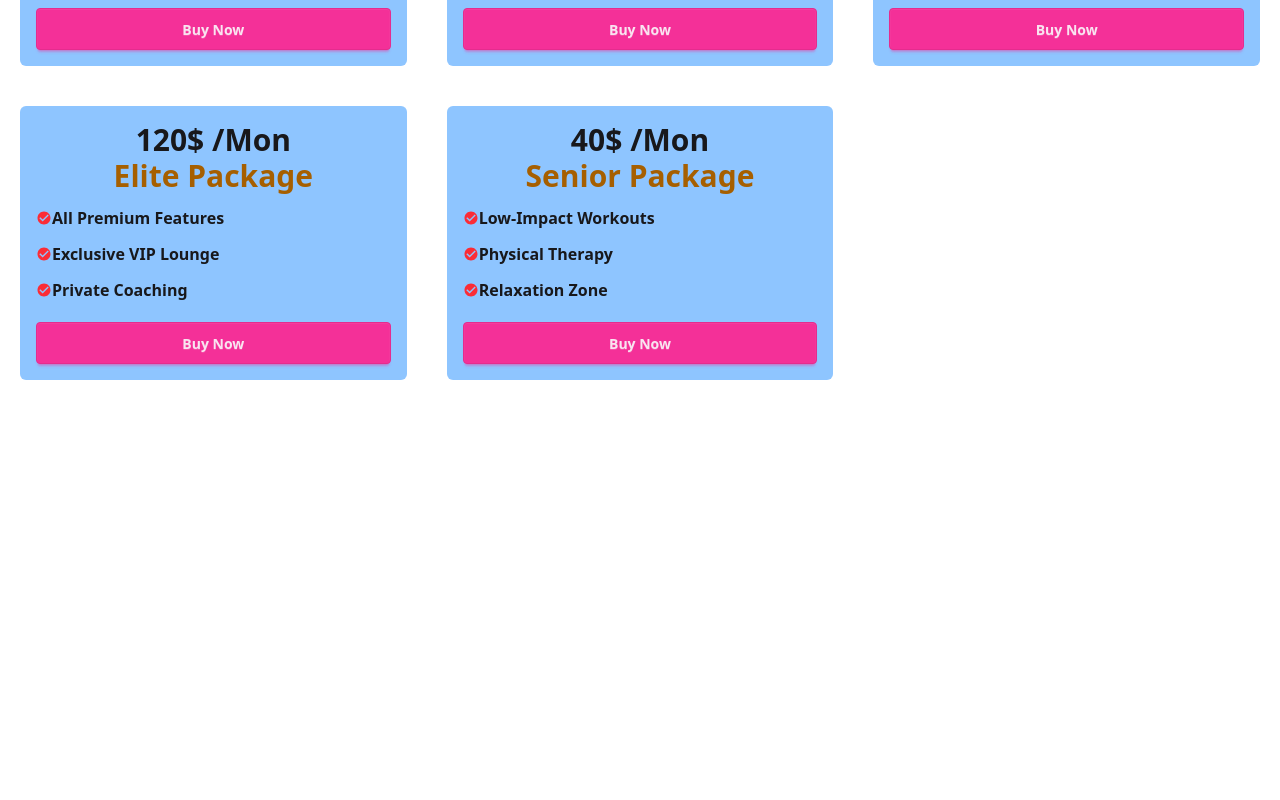
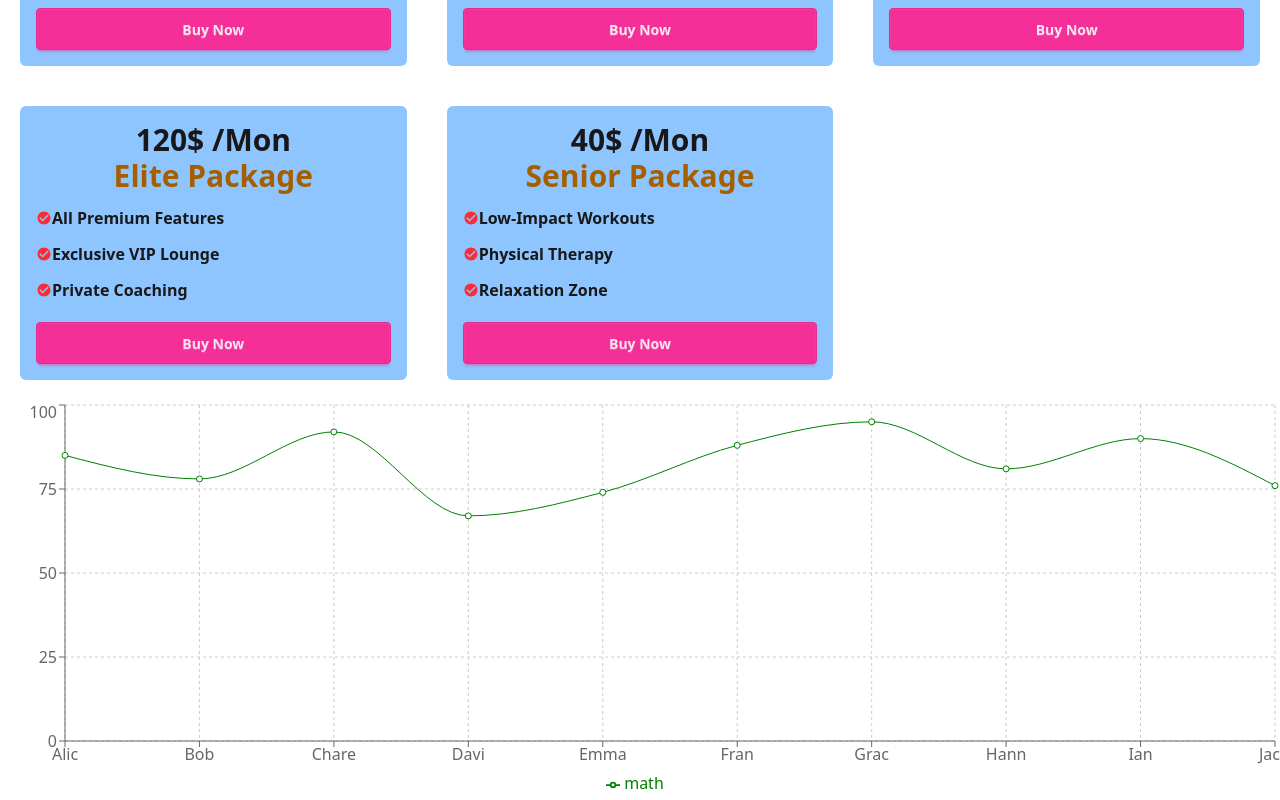
Before and after one commit to Mohammad-Abdur-Rahim/Programming_Hero_Reset9, a React (Vite) app in the folder practice projects/Milestone 8/Router/: page / in a window 1280 px wide. Shown: the part 376-1176 px from the top of the page. Before the commit the page ends 800 px from the top, so only its background shows below. Built offline with nearby package versions, Linux system fonts and the light colour scheme.

Commit message:
** Line Chart Done **

```diff
--- a/practice projects/Milestone 8/Router/package.json
+++ b/practice projects/Milestone 8/Router/package.json
@@ -15,6 +15,7 @@
     "react": "^19.0.0",
     "react-dom": "^19.0.0",
     "react-icons": "^5.5.0",
+    "recharts": "^2.15.1",
     "tailwindcss": "^4.0.14"
   },
   "devDependencies": {
--- a/practice projects/Milestone 8/Router/src/App.jsx
+++ b/practice projects/Milestone 8/Router/src/App.jsx
@@ -1,4 +1,6 @@
+
 import "./App.css";
+import LineChart from "./Components/Nav/Chart/LineChart";
 import CustomNav from "./Components/Nav/CustomNav";
 import PriceOption from "./Components/Nav/PriceOption";
 
@@ -8,6 +10,7 @@ const App = () => {
       <CustomNav></CustomNav>
       {/* <h2 className='text-5xl'>React</h2> */}
       <PriceOption></PriceOption>
+      <LineChart></LineChart>
     </div>
   );
 };
--- /dev/null
+++ b/practice projects/Milestone 8/Router/src/Components/Nav/Chart/LineChart.jsx
@@ -0,0 +1,40 @@
+import {
+  LineChart as LChart,
+  Line,
+  XAxis,
+  YAxis,
+  CartesianGrid,
+  Tooltip,
+  Legend,
+  ResponsiveContainer,
+} from "recharts";
+
+const LineChart = () => {
+  const student = [
+    { id: 1, name: "Alic", math: 85 },
+    { id: 2, name: "Bob", math: 78 },
+    { id: 3, name: "Chare", math: 92 },
+    { id: 4, name: "Davi", math: 67 },
+    { id: 5, name: "Emma", math: 74 },
+    { id: 6, name: "Fran", math: 88 },
+    { id: 7, name: "Grac", math: 95 },
+    { id: 8, name: "Hann", math: 81 },
+    { id: 9, name: "Ian", math: 90 },
+    { id: 10, name: "Jac", math: 76 },
+  ];
+
+  return (
+    <ResponsiveContainer width="100%" height={400}>
+      <LChart width={500} height={300} data={student}>
+        <CartesianGrid strokeDasharray="3 3" />
+        <XAxis dataKey="name" />
+        <YAxis />
+        <Tooltip />
+        <Legend />
+        <Line type="monotone" dataKey="math" stroke="green" />
+      </LChart>
+    </ResponsiveContainer>
+  );
+};
+
+export default LineChart;
```
Also changed, not shown: 1 other file (tests, documents, lock files or other folders).
